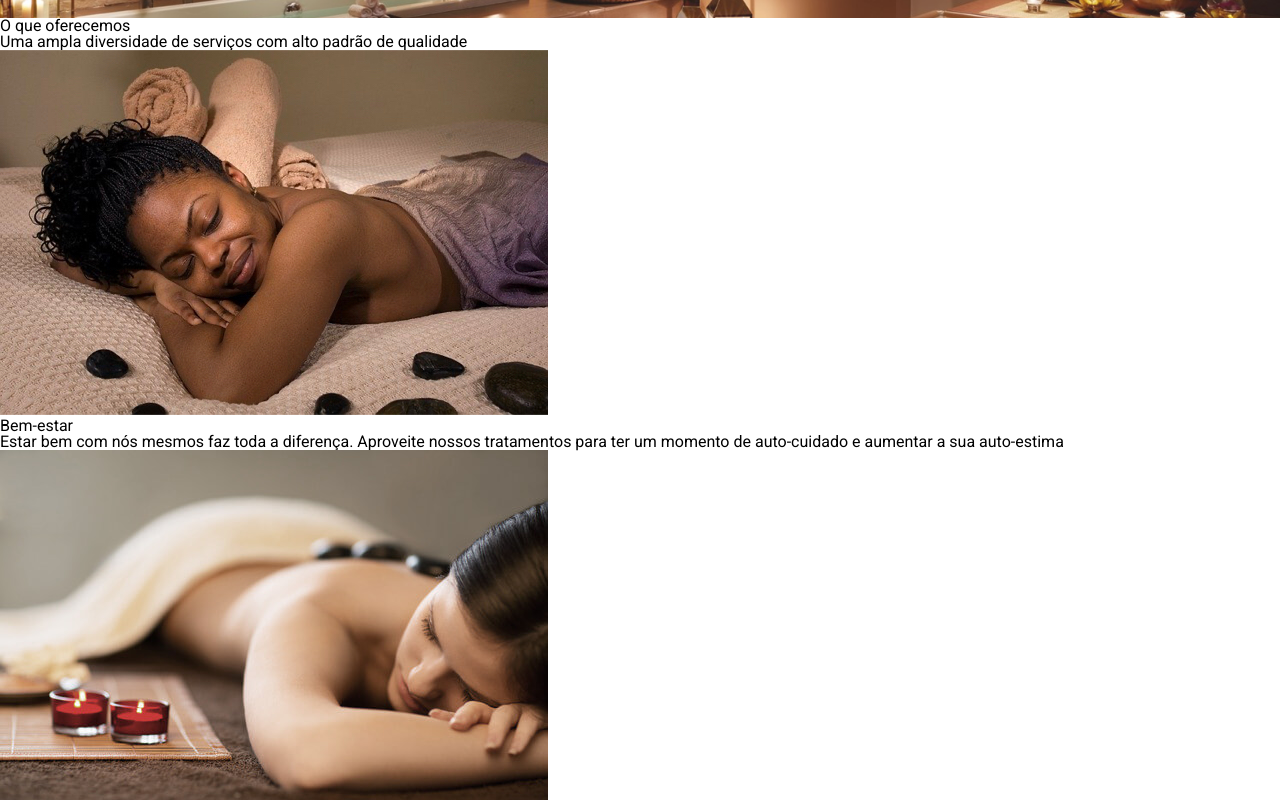
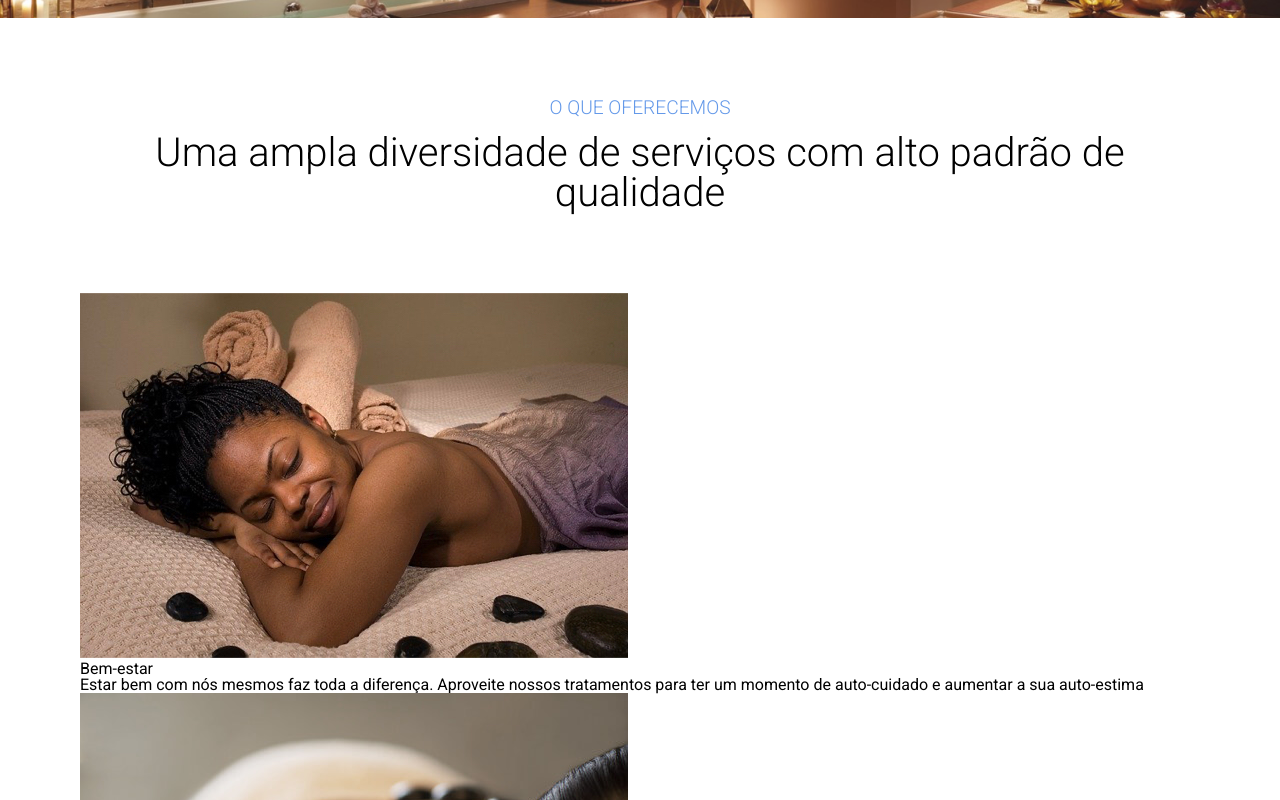
Before and after one commit to GuiAgost/alura-spa, a plain HTML site: page index.html in a window 1280 px wide. Shown: the part 380-1180 px from the top of the page. Drawn offline with nearby package versions, Linux system fonts and the light colour scheme.

Commit message:
Estilizando a seção servicos.

```diff
--- a/index.html
+++ b/index.html
@@ -42,27 +42,28 @@
             </div>
         </section>
     </header>
+
     <main>
-        <section>
-            <h3>O que oferecemos</h3>
-            <h4>Uma ampla diversidade de serviços com alto padrão de qualidade</h4>
-            <div>
-                <div>
-                    <div>
+        <section id="servicos">
+            <h4>O que oferecemos</h4>
+            <h3>Uma ampla diversidade de serviços com alto padrão de qualidade</h3>
+            <div class="cards">
+                <div class="card">
+                    <div class="img-container">
                         <img src="imagens/beleza.jpeg" alt="">
                     </div>
                     <h5>Bem-estar</h5>
                     <p>Estar bem com nós mesmos faz toda a diferença. Aproveite nossos tratamentos para ter um momento de auto-cuidado e aumentar a sua auto-estima</p>
                 </div>
-                <div>
-                    <div>
+                <div class="card">
+                    <div class="img-container">
                         <img src="imagens/bem-estar.jpeg" alt="">
                     </div>
                     <h5>Renovação</h5>
                     <p>Você merece relaxar. Confira as nossas opções de massagens que vão fazer você renovar as energias e esquecer do estresse do dia-a-dia</p>
                 </div>
-                <div>
-                    <div>
+                <div class="card">
+                    <div class="img-container">
                         <img src="imagens/descanso.jpeg" alt="">
                     </div>
                     <h5>Massagem</h5>
@@ -94,6 +95,7 @@
             </div>
         </section>
     </main>
+
     <footer>
         Estilizado com Sass e com <i class="fas fa-heart"></i>
     </footer>
--- /dev/null
+++ b/styles/components/_servicos.scss
@@ -0,0 +1,19 @@
+@import '../abstract/variaveis';
+
+#servicos {
+    margin: 80px;
+    h4 {
+        font-size: $tamanho-do-texto / 2.5;
+        color: $cor-secundaria;
+        text-transform: uppercase;
+        font-weight: 300;
+        text-align: center;
+        margin: 1rem;
+    }
+    h3 {
+        text-align: center;
+        font-size: $tamanho-do-texto / 1.2;
+        margin-bottom: 80px;
+        font-weight: 300;
+    }
+}
--- a/styles/style.scss
+++ b/styles/style.scss
@@ -2,3 +2,4 @@
 @import './components/navbar';
 @import './abstract/variaveis';
 @import './components/banner';
+@import './components/servicos';
```
Also changed, not shown: styles/style.css, 1 other file.
